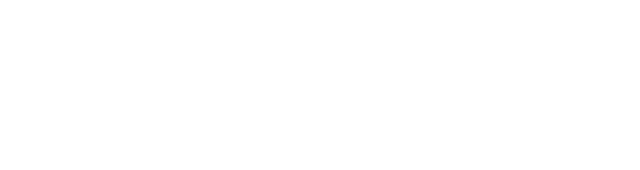
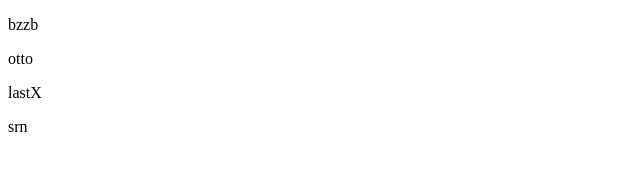
Before and after one commit to midkingnight/GitStudy, a plain HTML site: page index.html in a window 1280 px wide. Shown: the whole page, without its empty margins (0-640 px from the left). Drawn offline with Linux system fonts and the light colour scheme.

Commit message:
四大才子

```diff
--- a/index.html
+++ b/index.html
@@ -7,6 +7,9 @@
     <title>Document</title>
 </head>
 <body>
-
+    <p>bzzb</p>
+    <p>otto</p>
+    <p>lastX</p>
+    <p>srn</p>
 </body>
 </html>
```
